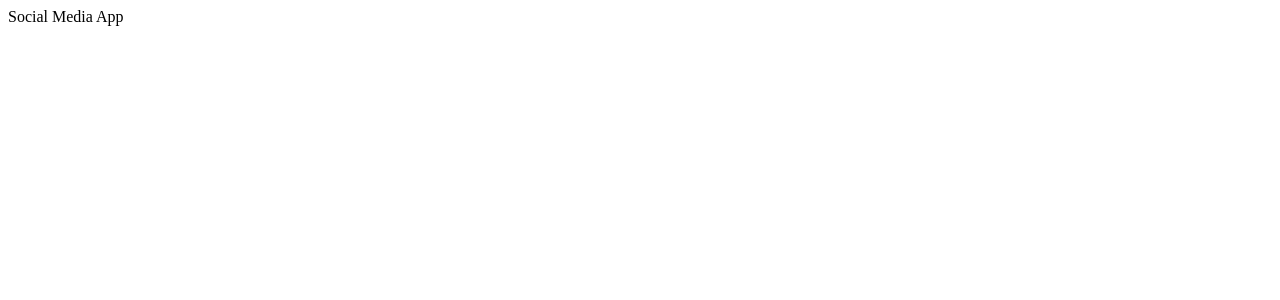
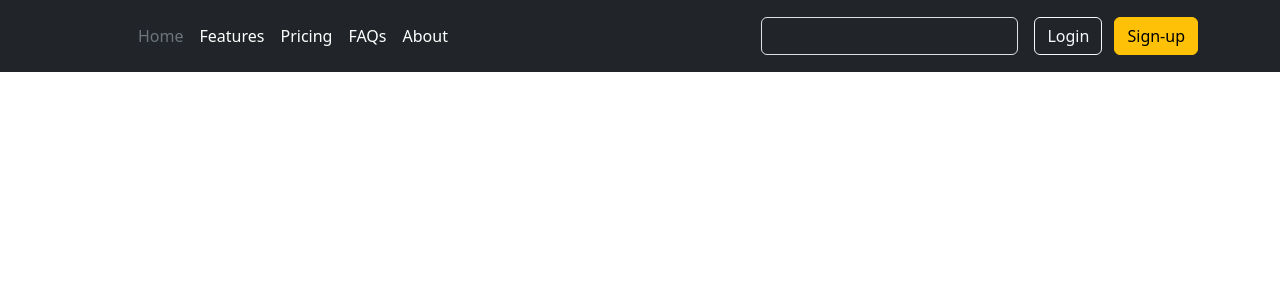
Before and after one commit to shubhamax7/social-media, a React (Vite) app: page / in a window 1280 px wide. Shown: the top 300 px of the page. Built offline with nearby package versions, Linux system fonts and the light colour scheme.

Commit message:
Add header from bootstrap

```diff
--- a/src/App.jsx
+++ b/src/App.jsx
@@ -1,9 +1,12 @@
+import "bootstrap/dist/css/bootstrap.min.css";
 import "./App.css";
+import Header from "./components/header";
 
 function App() {
   return (
     <>
-      <div>Social Media App</div>
+      <Header></Header>
+
     </>
   );
 }
--- /dev/null
+++ b/src/components/Header.jsx
@@ -0,0 +1,77 @@
+const Header = () => {
+  return (
+    <header class="p-3 text-bg-dark">
+      {" "}
+      <div class="container">
+        {" "}
+        <div class="d-flex flex-wrap align-items-center justify-content-center justify-content-lg-start">
+          {" "}
+          <a
+            href="/"
+            class="d-flex align-items-center mb-2 mb-lg-0 text-white text-decoration-none"
+          >
+            {" "}
+            <svg
+              class="bi me-2"
+              width="40"
+              height="32"
+              role="img"
+              aria-label="Bootstrap"
+            >
+              <use xlink:href="#bootstrap"></use>
+            </svg>{" "}
+          </a>{" "}
+          <ul class="nav col-12 col-lg-auto me-lg-auto mb-2 justify-content-center mb-md-0">
+            {" "}
+            <li>
+              <a href="#" class="nav-link px-2 text-secondary">
+                Home
+              </a>
+            </li>{" "}
+            <li>
+              <a href="#" class="nav-link px-2 text-white">
+                Features
+              </a>
+            </li>{" "}
+            <li>
+              <a href="#" class="nav-link px-2 text-white">
+                Pricing
+              </a>
+            </li>{" "}
+            <li>
+              <a href="#" class="nav-link px-2 text-white">
+                FAQs
+              </a>
+            </li>{" "}
+            <li>
+              <a href="#" class="nav-link px-2 text-white">
+                About
+              </a>
+            </li>{" "}
+          </ul>{" "}
+          <form class="col-12 col-lg-auto mb-3 mb-lg-0 me-lg-3" role="search">
+            {" "}
+            <input
+              type="search"
+              class="form-control form-control-dark text-bg-dark"
+              placeholder="Search..."
+              aria-label="Search"
+            />{" "}
+          </form>{" "}
+          <div class="text-end">
+            {" "}
+            <button type="button" class="btn btn-outline-light me-2">
+              Login
+            </button>{" "}
+            <button type="button" class="btn btn-warning">
+              Sign-up
+            </button>{" "}
+          </div>{" "}
+        </div>{" "}
+      </div>{" "}
+    </header>
+  );
+};
+
+
+export default Header;
```
